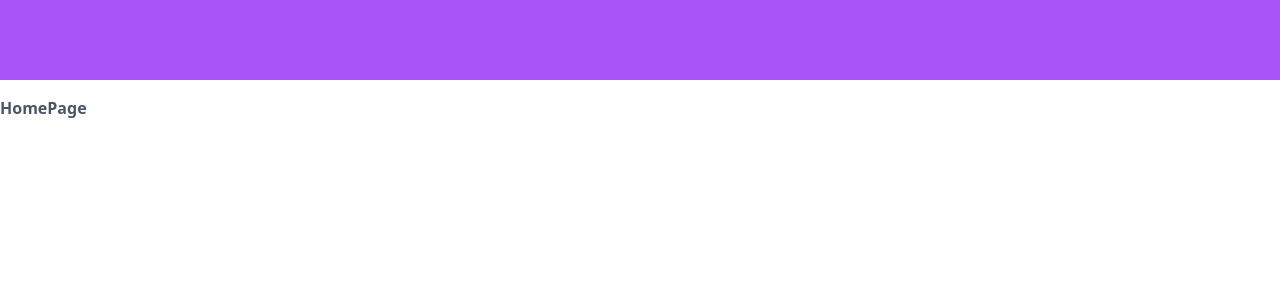
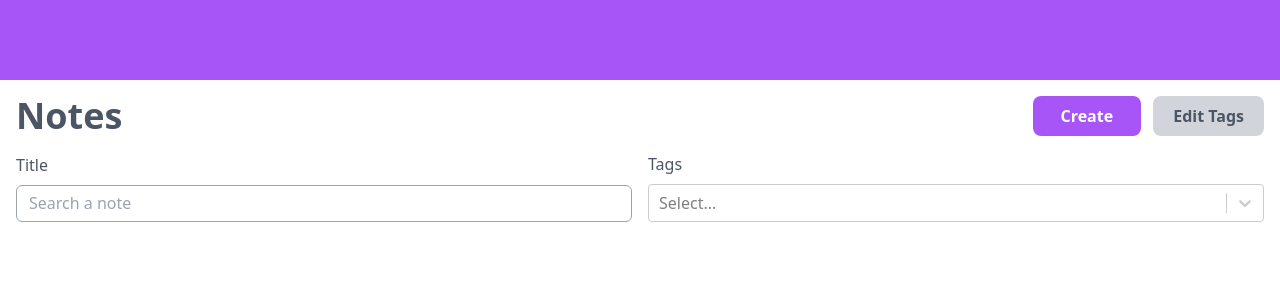
Before and after one commit to jtnovellis/notes-app, a React (Vite) app: page / in a window 1280 px wide. Shown: the top 300 px of the page. Built offline with nearby package versions, Linux system fonts and the light colour scheme.

Commit message:
add notelist on home page

```diff
--- /dev/null
+++ b/src/components/NoteCard.tsx
@@ -0,0 +1,29 @@
+import { Link } from 'react-router-dom';
+import { Tag } from '../types';
+import { TagItem } from './TagItem';
+
+interface NoteCardProps {
+  title: string;
+  id: string;
+  tags: Tag[];
+}
+export function NoteCard({ title, id, tags }: NoteCardProps) {
+  const hasTags = tags.length > 0;
+
+  return (
+    <Link
+      to={`/${id}`}
+      className='border border-gray-200 p-3 rounded-md hover:scale-105 shadow-sm hover:shadow-xl transition duration-300'
+    >
+      <h2 className='text-xl font-bold'>{title}</h2>
+      <p className='text-gray-600 mt-2'>Tags:</p>
+      <div className='flex flex-wrap justify-center items-center gap-3'>
+        {hasTags ? (
+          tags.map((tag) => <TagItem key={tag.id} {...tag} />)
+        ) : (
+          <p className='text-gray-400'>No Tags</p>
+        )}
+      </div>
+    </Link>
+  );
+}
--- a/src/components/NoteForm.tsx
+++ b/src/components/NoteForm.tsx
@@ -1,24 +1,25 @@
 import { FormEvent, useRef, useState } from 'react';
-import { Link } from 'react-router-dom';
+import { Link, useNavigate } from 'react-router-dom';
 import CreatableReactSelect from 'react-select/creatable';
-import { NoteData, Tag } from '../types';
+import { Tag } from '../types';
+import { v4 as uuidv4 } from 'uuid';
+import { useNotes } from '../context';
 
-interface NoteFromProps {
-  onSubmit: (data: NoteData) => void;
-}
-
-export function NoteFrom({ onSubmit }: NoteFromProps) {
+export function NoteFrom() {
+  const { onAddTag, tags: availableTags, onCreateNote } = useNotes();
   const titleRef = useRef<HTMLInputElement>(null);
   const bodyRef = useRef<HTMLTextAreaElement>(null);
   const [selectedTags, setSelectedTags] = useState<Tag[]>([]);
+  const navigate = useNavigate();
 
   function handleSubmit(e: FormEvent) {
     e.preventDefault();
-    onSubmit({
+    onCreateNote({
       title: titleRef.current!.value,
       body: bodyRef.current!.value,
-      tags: [],
+      tags: selectedTags,
     });
+    navigate('..');
   }
 
   return (
@@ -29,6 +30,7 @@ export function NoteFrom({ onSubmit }: NoteFromProps) {
             Title
           </label>
           <input
+            required
             ref={titleRef}
             name='title'
             id='title'
@@ -41,6 +43,14 @@ export function NoteFrom({ onSubmit }: NoteFromProps) {
             Tags
           </label>
           <CreatableReactSelect
+            options={availableTags.map((tag) => {
+              return { label: tag.label, value: tag.id };
+            })}
+            onCreateOption={(label) => {
+              const newTag = { id: uuidv4(), label };
+              onAddTag(newTag);
+              setSelectedTags((prev) => [...prev, newTag]);
+            }}
             isMulti
             value={selectedTags.map((tag) => ({
               label: tag.label,
@@ -64,6 +74,7 @@ export function NoteFrom({ onSubmit }: NoteFromProps) {
           Body
         </label>
         <textarea
+          required
           name='body'
           id='body'
           ref={bodyRef}
--- /dev/null
+++ b/src/components/NoteLayout.tsx
@@ -0,0 +1,12 @@
+import { Navigate, Outlet, useParams } from 'react-router-dom';
+import { useNotes } from '../context';
+
+export function NoteLayout() {
+  const { notesWithTags: notes } = useNotes();
+  const { id } = useParams();
+  const note = notes.find((note) => note.id === id);
+
+  if (!note) return <Navigate to='/' />;
+
+  return <Outlet context={{ note }} />;
+}
--- /dev/null
+++ b/src/components/TagItem.tsx
@@ -0,0 +1,12 @@
+interface TagItemProps {
+  id: string;
+  label: string;
+}
+
+export function TagItem({ id, label }: TagItemProps) {
+  return (
+    <div className='bg-purple-600 font-bold text-white rounded-md px-2 py-1'>
+      <p>#{label}</p>
+    </div>
+  );
+}
--- a/src/context/index.tsx
+++ b/src/context/index.tsx
@@ -12,6 +12,8 @@ type NoteContextType = {
     tagIds: string[];
   }[];
   onCreateNote: (data: NoteData) => void;
+  onAddTag: (data: Tag) => void;
+  tags: Tag[];
 };
 
 export const NoteContext = createContext<NoteContextType | null>(null);
@@ -43,7 +45,14 @@ export function NoteProvider({ children }: NoteProviderProps) {
       return [...prev, { ...data, id: uuidv4(), tagIds: tags.map((tag) => tag.id) }];
     });
   }
+
+  function onAddTag(tag: Tag) {
+    setTags((prev) => [...prev, tag]);
+  }
+
   return (
-    <NoteContext.Provider value={{ notesWithTags, onCreateNote }}>{children}</NoteContext.Provider>
+    <NoteContext.Provider value={{ notesWithTags, onCreateNote, onAddTag, tags }}>
+      {children}
+    </NoteContext.Provider>
   );
 }
--- a/src/pages/HomePage.tsx
+++ b/src/pages/HomePage.tsx
@@ -1,8 +1,88 @@
-interface HomePageProps {}
-export function HomePage({}: HomePageProps) {
+import { useMemo, useState } from 'react';
+import { Link } from 'react-router-dom';
+import { useNotes } from '../context';
+import ReactSelect from 'react-select';
+import { Tag } from '../types';
+import { NoteCard } from '../components/NoteCard';
+
+export function HomePage() {
+  const [title, setTitle] = useState('');
+  const { notesWithTags: notes, tags: availableTags } = useNotes();
+  const [selectedTags, setSelectedTags] = useState<Tag[]>([]);
+
+  const filteredNotes = useMemo(() => {
+    return notes.filter((note) => {
+      return (
+        title === '' ||
+        (note.title.toLowerCase().includes(title.toLowerCase()) && selectedTags.length === 0) ||
+        selectedTags.every((tag) => note.tags.some((noteTag) => noteTag.id === tag.id))
+      );
+    });
+  }, [notes, selectedTags, title]);
+
   return (
     <section>
-      <div className='font-bold text-gray-600 mb-4'>HomePage</div>
+      <div className='flex justify-between items-center mb-4'>
+        <h1 className='text-4xl text-gray-600 font-bold'>Notes</h1>
+        <div className='flex gap-3'>
+          <Link
+            to='/new'
+            className='bg-purple-500 hover:bg-purple-400 px-7 py-2 rounded-lg font-bold text-white'
+            type='submit'
+          >
+            Create
+          </Link>
+          <button className='bg-gray-300 hover:bg-gray-600 px-5 py-2 rounded-lg font-bold text-gray-600 hover:text-white'>
+            Edit Tags
+          </button>
+        </div>
+      </div>
+      <form className='grid grid-cols-2 gap-x-4 items-center mb-10'>
+        <div className='flex flex-col'>
+          <label htmlFor='title' className='text-gray-600 mb-2'>
+            Title
+          </label>
+          <input
+            placeholder='Search a note'
+            value={title}
+            onChange={(e) => setTitle(e.target.value)}
+            name='title'
+            id='title'
+            type='text'
+            className='border border-gray-400 rounded-md px-3 py-[5.5px]'
+          />
+        </div>
+        <div className='flex flex-col'>
+          <label htmlFor='title' className='text-gray-600 mb-2'>
+            Tags
+          </label>
+          <ReactSelect
+            options={availableTags.map((tag) => {
+              return { label: tag.label, value: tag.id };
+            })}
+            isMulti
+            value={selectedTags.map((tag) => ({
+              label: tag.label,
+              value: tag.id,
+            }))}
+            onChange={(tags) => {
+              setSelectedTags(
+                tags.map((tag) => {
+                  return {
+                    label: tag.label,
+                    id: tag.value,
+                  };
+                }),
+              );
+            }}
+          />
+        </div>
+      </form>
+      <div className='grid grid-cols-1 gap-4 sm:grid-cols-2 lg:grid-cols-3'>
+        {filteredNotes.map((note) => (
+          <NoteCard key={note.id} {...note} />
+        ))}
+      </div>
     </section>
   );
 }
--- a/src/pages/NewNotePage.tsx
+++ b/src/pages/NewNotePage.tsx
@@ -1,19 +1,11 @@
 import { NoteFrom } from '../components/NoteForm';
-import { useNotes } from '../context';
-import { NoteData } from '../types';
 
 interface NewNotePageProps {}
 export function NewNotePage({}: NewNotePageProps) {
-  const { onCreateNote } = useNotes();
-
-  function onSubmit(data: NoteData) {
-    onCreateNote(data);
-  }
-
   return (
     <section>
       <h1 className='text-4xl font-bold text-gray-600 mb-4'>New Note</h1>
-      <NoteFrom onSubmit={onSubmit} />
+      <NoteFrom />
     </section>
   );
 }
--- /dev/null
+++ b/src/pages/NotePage.tsx
@@ -0,0 +1,11 @@
+import { useOutletContext } from 'react-router-dom';
+import { Note } from '../types';
+
+export function NotePage() {
+  const { note } = useOutletContext<{ note: Note }>();
+  return (
+    <div>
+      <div>{note.title}</div>
+    </div>
+  );
+}
--- a/src/router/index.tsx
+++ b/src/router/index.tsx
@@ -1,7 +1,9 @@
 import { createBrowserRouter, Navigate, Outlet } from 'react-router-dom';
+import { NoteLayout } from '../components/NoteLayout';
 import { NoteProvider } from '../context';
 import { HomePage } from '../pages/HomePage';
 import { NewNotePage } from '../pages/NewNotePage';
+import { NotePage } from '../pages/NotePage';
 
 export const router = createBrowserRouter([
   {
@@ -18,10 +20,11 @@ export const router = createBrowserRouter([
       },
       {
         path: '/:id',
+        element: <NoteLayout />,
         children: [
           {
             index: true,
-            element: <h1>Show Element</h1>,
+            element: <NotePage />,
           },
           {
             path: 'edit',
@@ -37,7 +40,7 @@ function RootLayout() {
   return (
     <>
       <header className='bg-purple-500 w-full h-20 mb-4' />
-      <main className='container mx-auto'>
+      <main className='container mx-auto px-4'>
         <NoteProvider>
           <Outlet />
         </NoteProvider>
```
